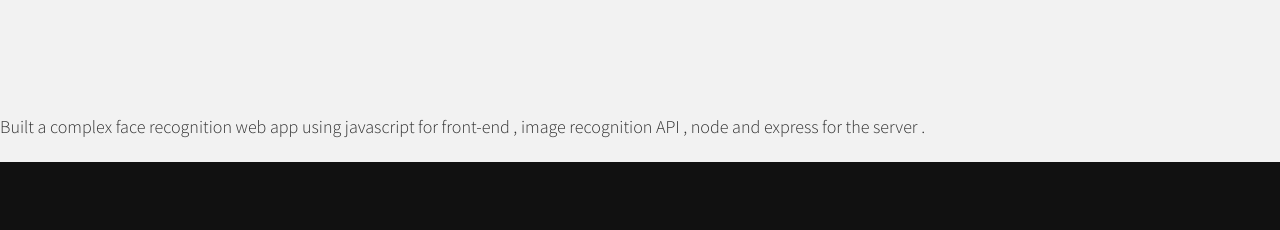
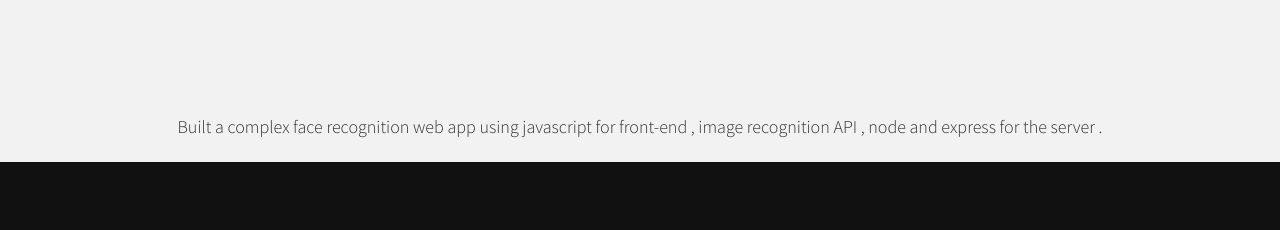
Before and after one commit to codertan01/Tiny-website, a plain HTML site: page project1.html in a window 1280 px wide. Shown: the part 251-481 px from the top of the page. Drawn offline with nearby package versions, Linux system fonts and the light colour scheme.

Commit message:
aligned the text

```diff
--- a/project1.html
+++ b/project1.html
@@ -43,7 +43,7 @@
 
 	</section>
 	<div class="portfolio-items">
-		<p>Built a complex face recognition web app using javascript for front-end , image recognition API , node and express for the server . </p>
+		<p><center>Built a complex face recognition web app using javascript for front-end , image recognition API , node and express for the server .</center> </p>
 
 
 	</div>
```
